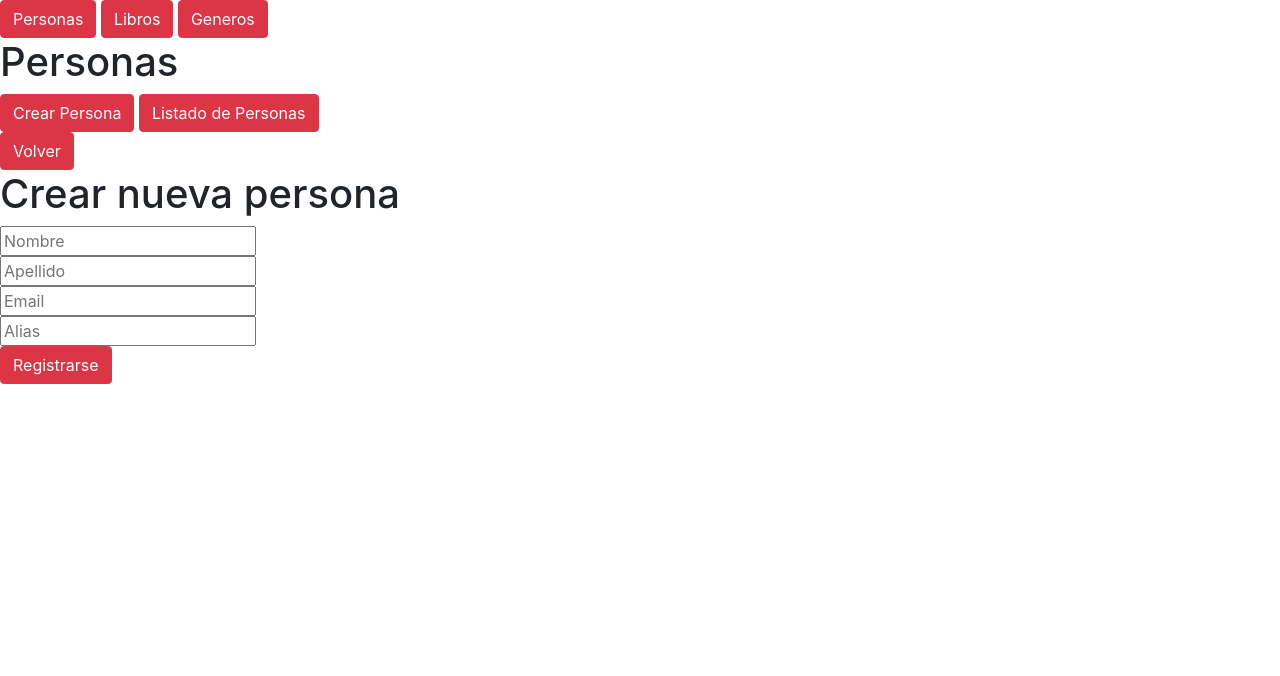
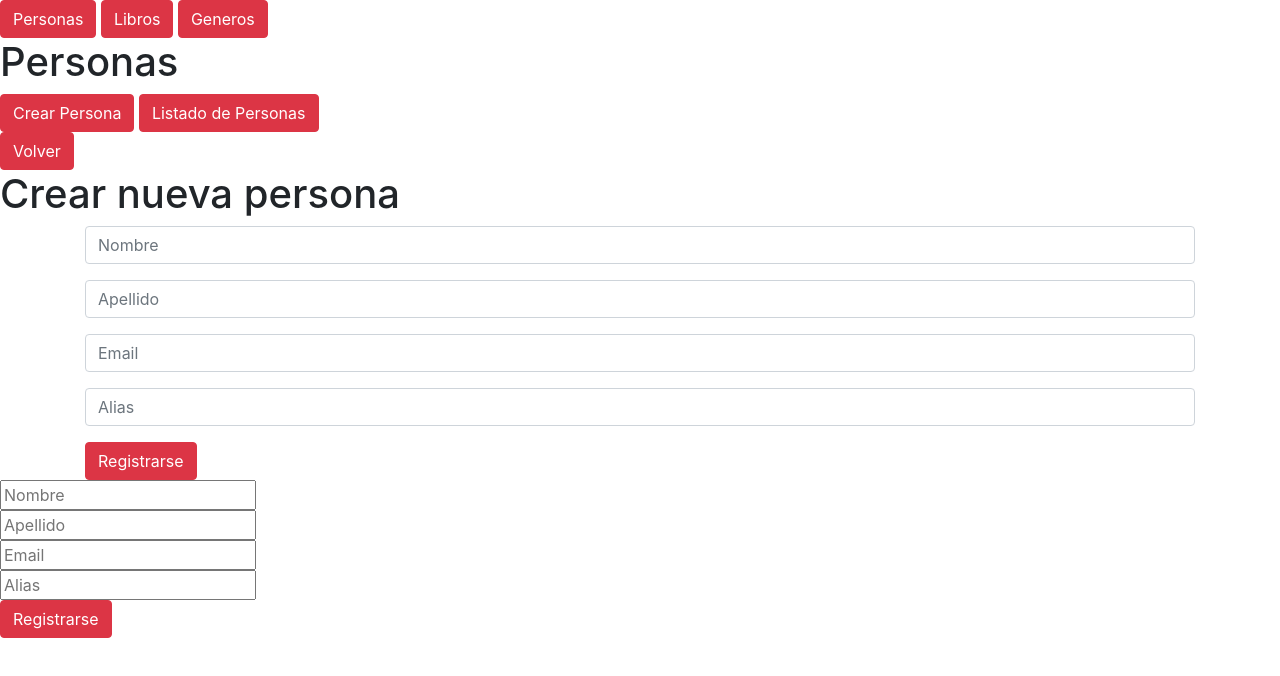
Before and after one commit to julian119988/donde-estan-mis-libros-front-end, a React (Create React App) app: page /personas/creacion in a window 1280 px wide. Shown: the top 676 px of the page. Built offline with nearby package versions, Linux system fonts and the light colour scheme.

Commit message:
Arreglo temporal creacion libro

```diff
--- a/src/Components/Libro/CreacionLibro/CreacionLibro.js
+++ b/src/Components/Libro/CreacionLibro/CreacionLibro.js
@@ -1,11 +1,9 @@
 import axios from "axios";
 import React, { useRef, useState } from "react";
 import { useHistory } from "react-router-dom";
-import Button from 'react-bootstrap/Button';
-
+import Button from "react-bootstrap/Button";
 
 function CrearLibro() {
-
   const [nuevoLibro, setNuevoLibro] = useState();
   const history = useHistory();
 
@@ -17,31 +15,34 @@ function CrearLibro() {
     setNuevoLibro({
       nombre: nombreRef.current.value,
       descripcion: descripcionRef.current.value,
-            categoriaId: categoriaIdRef.current.value,
-        })
+      categoria_id: categoriaIdRef.current.value,
+    });
   }
 
   async function crearLibro(e) {
     e.preventDefault();
-        console.log("Agregar Libro");
-        const { nombre, descripcion, categoria } = nuevoLibro;
+    console.log(nuevoLibro);
+
     try {
-            const res = await axios.post("http://localhost:3001/libro", {
-                nombre,
-                descripcion,
-                categoria,
-            });
-            console.log(res);
+      const res = await axios
+        .post("http://localhost:3001/libro", nuevoLibro)
+        .then((response) => {
+          console.log(response);
+          return response;
+        })
+        .catch((error) => console.log(error));
+
       history.goBack();
     } catch (error) {
       console.log(error);
     }
   }
 
-
   return (
     <div className="form">
-            <Button variant="danger" onClick={() => history.goBack()}>Volver</Button>
+      <Button variant="danger" onClick={() => history.goBack()}>
+        Volver
+      </Button>
       <div className="form">
         <h1>Agregar Libro</h1>
         <form action="" method="post" onSubmit={crearLibro}>
@@ -68,18 +69,20 @@ function CrearLibro() {
             </div>
             <input
               type="text"
-                            name="categoria"
+              name="categoria_id"
               ref={categoriaIdRef}
               onChange={comprobarCambios}
               placeholder="Categoría"
               required
             />
           </div>
-                    <Button variant="danger" onClick={() => history.goBack()}>Agregar Libro</Button>
+          <Button variant="danger" type="submit">
+            Agregar Libro
+          </Button>
         </form>
       </div>
     </div>
-    )
+  );
 }
 
-export default CrearLibro
+export default CrearLibro;
--- a/src/Components/Persona/CreacionPersona/CreacionPersona.js
+++ b/src/Components/Persona/CreacionPersona/CreacionPersona.js
@@ -1,10 +1,13 @@
 import axios from "axios";
 import React, { useRef, useState } from "react";
 import { useHistory } from "react-router-dom";
-import Button from 'react-bootstrap/Button';
+import Button from "react-bootstrap/Button";
+import Container from "react-bootstrap/Container";
+import Row from "react-bootstrap/Row";
+import Col from "react-bootstrap/Col";
+import Form from "react-bootstrap/Form";
 
 function CreacionPersona() {
-
   const [nuevoUsuario, setNuevoUsuario] = useState();
   const history = useHistory();
 
@@ -22,73 +25,140 @@ function CreacionPersona() {
     });
   }
 
-
   async function crearPersona(e) {
     e.preventDefault();
     console.log("Crear usuario");
     const { nombre, apellido, email, alias } = nuevoUsuario;
+    console.log(nuevoUsuario);
     try {
-      const res = await axios.post("http://localhost:3000/persona", {
-        nombre,
-        apellido,
-        email,
-        alias
-      });
-      console.log(res);
-      history.goBack();
+      const response = await axios
+        .post("http://localhost:3001/persona", {
+          nombre: nombre,
+          apellido: apellido,
+          email: email,
+          alias: alias,
+        })
+        .then(function (response) {
+          console.log(response);
+        })
+        .catch(function (error) {
+          console.log(error);
+        });
     } catch (error) {
       console.log(error);
     }
-
   }
 
   return (
     <>
       <div className="form">
-        <Button variant="danger" onClick={() => history.goBack()}>Volver</Button>
+        <Button variant="danger" onClick={() => history.goBack()}>
+          Volver
+        </Button>
         <div className="form">
           <h1>Crear nueva persona</h1>
+          <Container>
+            <Row>
+              <Col>
+                <Form method="post" action="">
+                  <Form.Group>
+                    <Form.Control
+                      type="text"
+                      name="nombre"
+                      ref={nombreRef}
+                      onChange={comprobarCambios}
+                      placeholder="Nombre"
+                      required
+                    ></Form.Control>
+                  </Form.Group>
+                  <Form.Group>
+                    <Form.Control
+                      type="text"
+                      name="apellido"
+                      ref={apellidoRef}
+                      onChange={comprobarCambios}
+                      placeholder="Apellido"
+                      required
+                    ></Form.Control>
+                  </Form.Group>
+                  <Form.Group>
+                    <Form.Control
+                      type="text"
+                      name="email"
+                      ref={emailRef}
+                      onChange={comprobarCambios}
+                      placeholder="Email"
+                      required
+                    ></Form.Control>
+                  </Form.Group>
+                  <Form.Group>
+                    <Form.Control
+                      type="text"
+                      name="alias"
+                      ref={aliasRef}
+                      onChange={comprobarCambios}
+                      placeholder="Alias"
+                      required
+                    ></Form.Control>
+                  </Form.Group>
+                  <Button variant="danger" type="submit" onClick={crearPersona}>
+                    Registrarse
+                  </Button>
+                </Form>
+              </Col>
+            </Row>
+          </Container>
+
           <form action="" method="post" onSubmit={crearPersona}>
             <div className="top-row">
               <div className="field-wrap">
-                <input type="text"
+                <input
+                  type="text"
                   name="nombre"
                   ref={nombreRef}
                   onChange={comprobarCambios}
                   placeholder="Nombre"
-                  required />
+                  required
+                />
               </div>
               <div className="field-wrap">
-                <input type="email"
+                <input
+                  type="email"
                   name="apellido"
                   ref={apellidoRef}
                   onChange={comprobarCambios}
                   placeholder="Apellido"
-                  required />
+                  required
+                />
               </div>
               <div className="field-wrap">
-                <input type="text"
+                <input
+                  type="text"
                   name="email"
                   ref={emailRef}
                   onChange={comprobarCambios}
                   placeholder="Email"
-                  required />
+                  required
+                />
               </div>
               <div className="field-wrap">
-                <input type="text"
+                <input
+                  type="text"
                   name="alias"
                   ref={aliasRef}
                   onChange={comprobarCambios}
                   placeholder="Alias"
-                  required />
+                  required
+                />
               </div>
             </div>
-            <Button variant="danger" onClick={() => history.goBack()}>Registrarse</Button>
-          </form >
-        </div >
+            <Button variant="danger" onClick={() => history.goBack()}>
+              Registrarse
+            </Button>
+          </form>
+        </div>
       </div>
     </>
-
   );
 }
 
--- a/src/Components/Persona/ListadoPersona/ListadoPersona.js
+++ b/src/Components/Persona/ListadoPersona/ListadoPersona.js
@@ -25,7 +25,6 @@ const ListadoPersona = () => {
 
   return (
     <Table className="table-bordered table-hover">
-      <h1> PERSONA </h1>
       <thead className="thead-dark">
         <tr key="primerTr" className=".thead-dark">
           {Object.keys(personas[0]).map((key, index) => {
@@ -45,6 +44,6 @@ const ListadoPersona = () => {
       </tbody>
     </Table>
   );
-}
+};
 
-export default ListadoPersona
+export default ListadoPersona;
```
Lines whose indentation alone changed are shown as unchanged.
